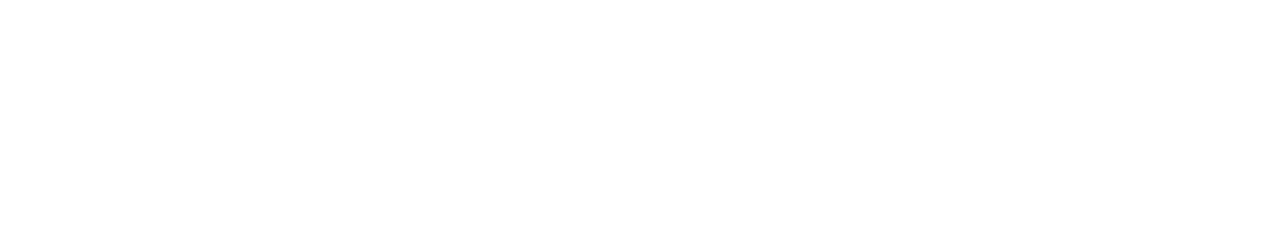
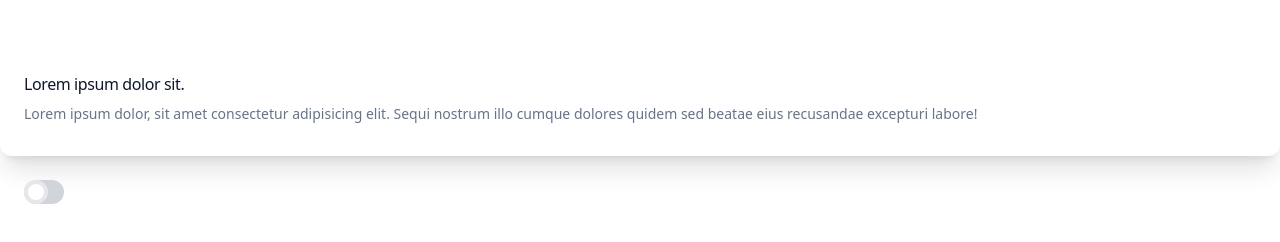
Before and after one commit to howarddo2208/tailwind-css-from-scratch, a plain HTML site: page tailwind-sandbox/18-dark-mode/index.html in a window 1280 px wide. Drawn offline with nearby package versions, Linux system fonts and the light colour scheme.

Commit message:
dark mode

```diff
--- a/tailwind-sandbox/18-dark-mode/index.html
+++ b/tailwind-sandbox/18-dark-mode/index.html
@@ -5,10 +5,60 @@
     <meta http-equiv="X-UA-Compatible" content="IE=edge" />
     <meta name="viewport" content="width=device-width, initial-scale=1.0" />
     <script src="https://cdn.tailwindcss.com"></script>
+    <script>
+      tailwind.config = {
+        darkMode: "class",
+      };
+    </script>
+    <style>
+      .toggle-checkbox:checked {
+        right: 0;
+        border-color: #68d391;
+      }
+
+      .toggle-checkbox:checked + .toggle-label {
+        background-color: #68d391;
+      }
+    </style>
     <title>Dark Mode</title>
   </head>
   <body>
-    <!-- By default, you can have your project use whatever mode your OS is using. You can use "dark:{class}". You can also set your config to use a class instead of using your OS mode -->
+    <div
+      class="container mx-auto mt-10 bg-white dark:bg-slate-900 rounded-xl px-6 py-8 shadow-xl"
+    >
+      <h3 class="text-slate-900 dark:text-white font-medium tracking-tight">
+        Lorem ipsum dolor sit.
+      </h3>
+      <p class="text-slate-500 dark:text-slate-400 mt-2 text-sm">
+        Lorem ipsum dolor, sit amet consectetur adipisicing elit. Sequi nostrum
+        illo cumque dolores quidem sed beatae eius recusandae excepturi labore!
+      </p>
+    </div>
+
+    <div
+      class="relative inline-block w-10 mr-2 mt-6 ml-6 align-middle select-none transition duration-200 ease-in"
+    >
+      <input
+        type="checkbox"
+        name="toggle"
+        id="toggle"
+        class="toggle-checkbox absolute block w-6 h-6 rounded-full bg-white border-4 appearance-none cursor-pointer"
+      />
+      <label
+        for="toggle"
+        class="toggle-label block overflow-hidden h-6 rounded-full bg-gray-300 cursor-pointer"
+      ></label>
+    </div>
+
+    <script>
+      document.getElementById("toggle").addEventListener("click", function () {
+        if (this.checked) {
+          document.documentElement.classList.add("dark");
+        } else {
+          document.documentElement.classList.remove("dark");
+        }
+      });
+    </script>
   </body>
 </html>
 
```
